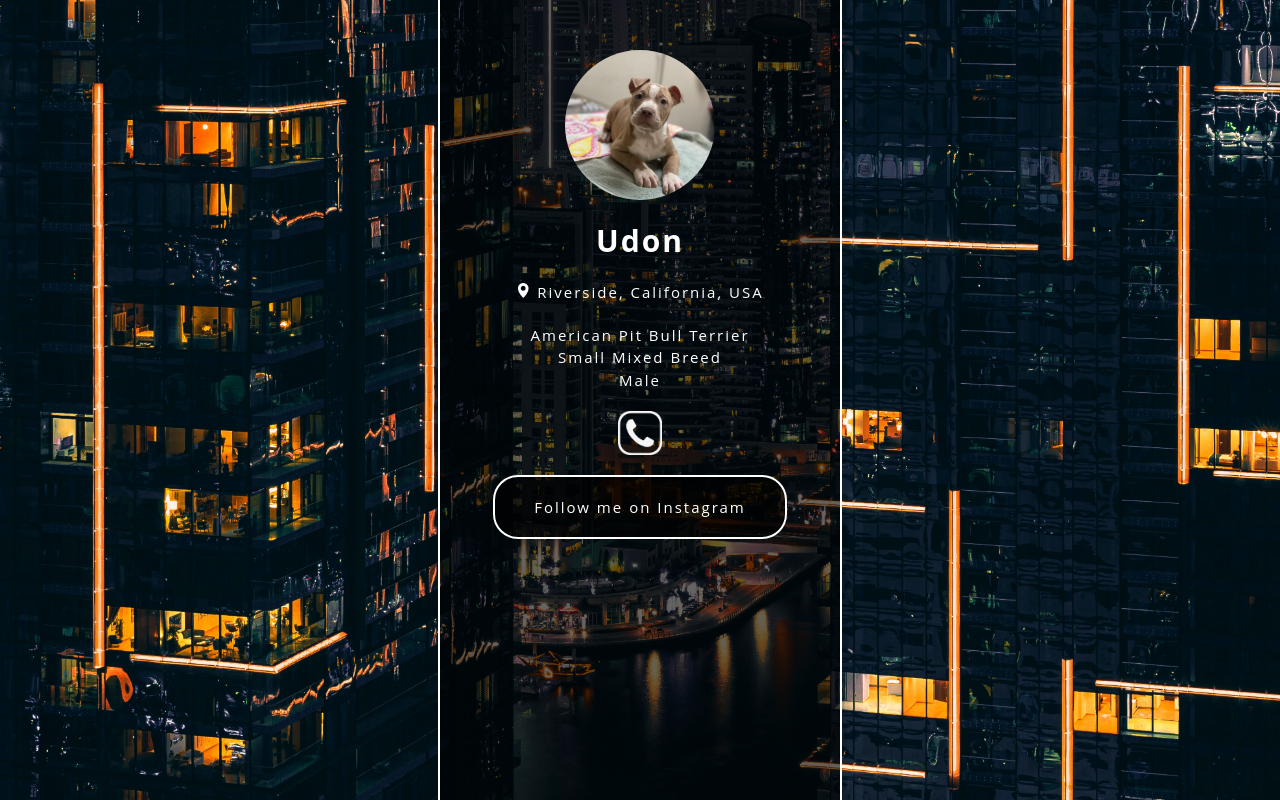
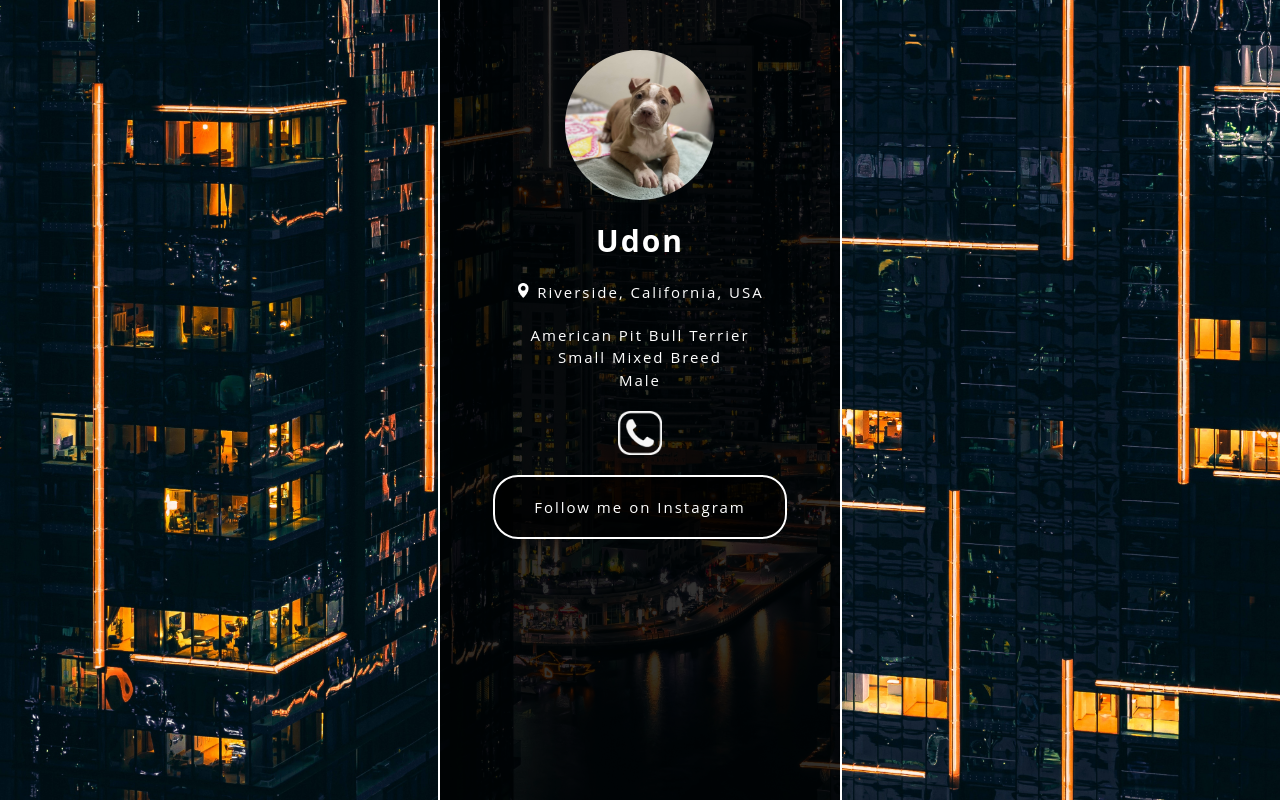
Before and after one commit to mrvuj/mrvuj.github.io, a PHP site: page /p/index.html in a window 1280 px wide. Run offline with PHP 8.4, Linux system fonts and the light colour scheme.

Commit message:
Update s.css

```diff
--- a/p/a/s.css
+++ b/p/a/s.css
@@ -27,7 +27,7 @@ margin-left: auto;
 margin-right: auto;
 margin-top: 0;
 margin-bottom: 0;
-background-color: rgba(0, 0, 0, 0.6);
+background-color: rgba(0, 0, 0, 0.8);
 padding: 0px;
 width: 400px;
 border: 2px solid white;
```
